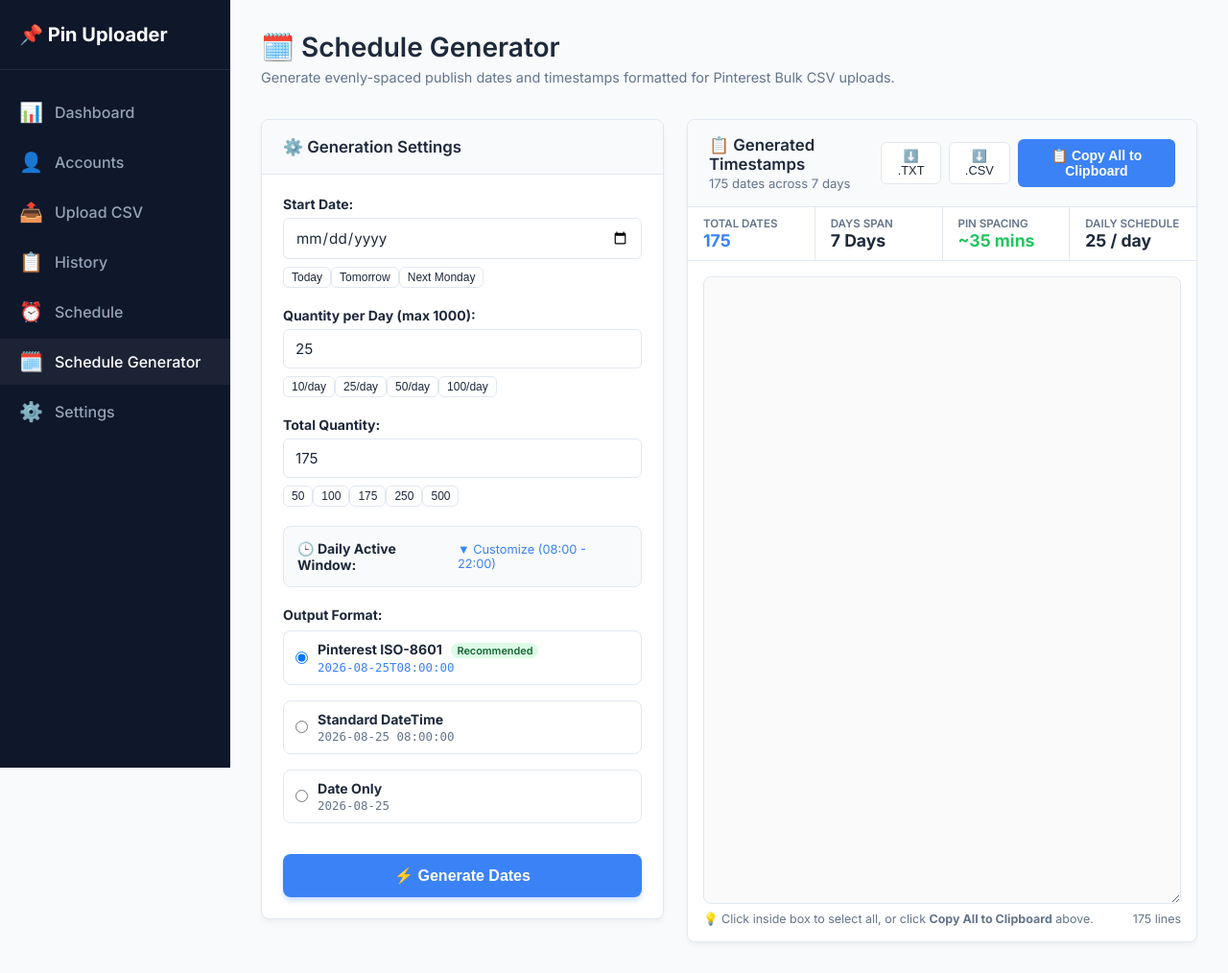
After one commit to femioja01/pinterest-bulk-uploader, a FastAPI app: template src/templates/generator.html in a window 1280 px wide. The commit adds this page. Shown: the whole page at 96% size. Run offline with FastAPI, Linux system fonts and the light colour scheme; the template is opened without the code that fills it, so the values that code supplies are empty.

Commit message:
feat: add dedicated Schedule Generator page with live ISO/standard formatting, stats summary, and 1-click clipboard copy

```diff
--- a/src/app.py
+++ b/src/app.py
@@ -82,6 +82,7 @@ from src.routes.accounts import router as accounts_router
 from src.routes.upload import router as upload_router
 from src.routes.history import router as history_router
 from src.routes.schedule import router as schedule_router
+from src.routes.generator import router as generator_router
 from src.routes.settings import router as settings_router
 
 app.include_router(dashboard_router)
@@ -89,4 +90,5 @@ app.include_router(accounts_router)
 app.include_router(upload_router)
 app.include_router(history_router)
 app.include_router(schedule_router)
+app.include_router(generator_router)
 app.include_router(settings_router)
--- a/src/templates/base.html
+++ b/src/templates/base.html
@@ -48,6 +48,12 @@
                         </a>
                     </li>
                     <li>
+                        <a href="/generator" class="{% if active_page == 'generator' %}active{% endif %}">
+                            <span class="icon">🗓️</span>
+                            <span class="text">Schedule Generator</span>
+                        </a>
+                    </li>
+                    <li>
                         <a href="/settings" class="{% if active_page == 'settings' %}active{% endif %}">
                             <span class="icon">⚙️</span>
                             <span class="text">Settings</span>
--- /dev/null
+++ b/src/templates/generator.html
@@ -0,0 +1,401 @@
+{% extends "base.html" %}
+{% set active_page = 'generator' %}
+
+{% block content %}
+<div class="page-header d-flex justify-between align-center" style="flex-wrap: wrap; gap: 12px;">
+    <div>
+        <h1 style="margin-bottom: 4px;">🗓️ Schedule Generator</h1>
+        <p class="text-muted" style="margin: 0; font-size: 0.9rem;">
+            Generate evenly-spaced publish dates and timestamps formatted for Pinterest Bulk CSV uploads.
+        </p>
+    </div>
+</div>
+
+<div class="generator-grid" style="display: grid; grid-template-columns: minmax(340px, 420px) 1fr; gap: 24px; align-items: start;">
+
+    <!-- LEFT COLUMN: INPUT CONTROLS -->
+    <div class="card" style="box-shadow: 0 4px 6px -1px rgba(0,0,0,0.05); border: 1px solid var(--border-color);">
+        <div class="card-header" style="padding: 18px 22px; border-bottom: 1px solid var(--border-color); background: #f8fafc;">
+            <h3 style="margin: 0; font-size: 1.05rem; color: var(--text-dark); display: flex; align-items: center; gap: 8px;">
+                ⚙️ Generation Settings
+            </h3>
+        </div>
+        <div class="card-body" style="padding: 22px;">
+            <form id="schedule-form" onsubmit="event.preventDefault(); generateDates();">
+
+                <!-- 1. Start Date -->
+                <div class="form-group" style="margin-bottom: 20px;">
+                    <label for="start_date" style="display: flex; justify-between; align-center; margin-bottom: 6px;">
+                        <strong>Start Date:</strong>
+                    </label>
+                    <input type="date" id="start_date" class="form-input" value="{{ default_start_date }}" required style="width: 100%; font-size: 0.95rem; padding: 10px 12px;">
+
+                    <!-- Quick Date Presets -->
+                    <div class="d-flex gap-1" style="margin-top: 8px; flex-wrap: wrap;">
+                        <button type="button" class="btn btn-secondary btn-sm" style="font-size: 0.75rem; padding: 3px 8px;" onclick="setDatePreset(0)">Today</button>
+                        <button type="button" class="btn btn-secondary btn-sm" style="font-size: 0.75rem; padding: 3px 8px;" onclick="setDatePreset(1)">Tomorrow</button>
+                        <button type="button" class="btn btn-secondary btn-sm" style="font-size: 0.75rem; padding: 3px 8px;" onclick="setDatePresetNextMonday()">Next Monday</button>
+                    </div>
+                </div>
+
+                <!-- 2. Quantity per Day -->
+                <div class="form-group" style="margin-bottom: 20px;">
+                    <label for="qty_per_day" style="margin-bottom: 6px; display: block;">
+                        <strong>Quantity per Day (max 1000):</strong>
+                    </label>
+                    <input type="number" id="qty_per_day" class="form-input" value="25" min="1" max="1000" required style="width: 100%; font-size: 0.95rem; padding: 10px 12px;" oninput="onInputsChanged()">
+
+                    <!-- Quick Qty Presets -->
+                    <div class="d-flex gap-1" style="margin-top: 8px; flex-wrap: wrap;">
+                        <button type="button" class="btn btn-secondary btn-sm" style="font-size: 0.75rem; padding: 3px 8px;" onclick="setQtyPerDay(10)">10/day</button>
+                        <button type="button" class="btn btn-secondary btn-sm" style="font-size: 0.75rem; padding: 3px 8px;" onclick="setQtyPerDay(25)">25/day</button>
+                        <button type="button" class="btn btn-secondary btn-sm" style="font-size: 0.75rem; padding: 3px 8px;" onclick="setQtyPerDay(50)">50/day</button>
+                        <button type="button" class="btn btn-secondary btn-sm" style="font-size: 0.75rem; padding: 3px 8px;" onclick="setQtyPerDay(100)">100/day</button>
+                    </div>
+                </div>
+
+                <!-- 3. Total Quantity -->
+                <div class="form-group" style="margin-bottom: 20px;">
+                    <label for="total_qty" style="margin-bottom: 6px; display: block;">
+                        <strong>Total Quantity:</strong>
+                    </label>
+                    <input type="number" id="total_qty" class="form-input" value="175" min="1" max="10000" required style="width: 100%; font-size: 0.95rem; padding: 10px 12px;" oninput="onInputsChanged()">
+
+                    <!-- Quick Total Presets -->
+                    <div class="d-flex gap-1" style="margin-top: 8px; flex-wrap: wrap;">
+                        <button type="button" class="btn btn-secondary btn-sm" style="font-size: 0.75rem; padding: 3px 8px;" onclick="setTotalQty(50)">50</button>
+                        <button type="button" class="btn btn-secondary btn-sm" style="font-size: 0.75rem; padding: 3px 8px;" onclick="setTotalQty(100)">100</button>
+                        <button type="button" class="btn btn-secondary btn-sm" style="font-size: 0.75rem; padding: 3px 8px;" onclick="setTotalQty(175)">175</button>
+                        <button type="button" class="btn btn-secondary btn-sm" style="font-size: 0.75rem; padding: 3px 8px;" onclick="setTotalQty(250)">250</button>
+                        <button type="button" class="btn btn-secondary btn-sm" style="font-size: 0.75rem; padding: 3px 8px;" onclick="setTotalQty(500)">500</button>
+                    </div>
+                </div>
+
+                <!-- 4. Active Daily Time Window (Collapsible) -->
+                <div style="background: #f8fafc; border: 1px solid var(--border-color); border-radius: 8px; padding: 14px; margin-bottom: 20px;">
+                    <div class="d-flex justify-between align-center" style="cursor: pointer;" onclick="toggleTimeWindow()">
+                        <strong style="font-size: 0.88rem; color: var(--text-dark);">🕒 Daily Active Window:</strong>
+                        <span id="btn-toggle-time" style="font-size: 0.8rem; color: var(--primary);">▼ Customize (08:00 - 22:00)</span>
+                    </div>
+
+                    <div id="time-window-details" style="display: none; margin-top: 12px; padding-top: 12px; border-top: 1px solid var(--border-color);">
+                        <div class="d-flex gap-2" style="margin-bottom: 8px;">
+                            <div style="flex: 1;">
+                                <label for="daily_start" style="font-size: 0.78rem; color: var(--text-muted); display: block; margin-bottom: 4px;">First Pin Time</label>
+                                <input type="time" id="daily_start" class="form-input" value="08:00" style="padding: 6px 10px; font-size: 0.88rem;" onchange="generateDates()">
+                            </div>
+                            <div style="flex: 1;">
+                                <label for="daily_end" style="font-size: 0.78rem; color: var(--text-muted); display: block; margin-bottom: 4px;">Last Pin Time</label>
+                                <input type="time" id="daily_end" class="form-input" value="22:00" style="padding: 6px 10px; font-size: 0.88rem;" onchange="generateDates()">
+                            </div>
+                        </div>
+                        <p class="text-muted" style="font-size: 0.75rem; margin: 0;">Pins will be spaced evenly between these hours each day.</p>
+                    </div>
+                </div>
+
+                <!-- 5. Output Format Selector -->
+                <div class="form-group" style="margin-bottom: 24px;">
+                    <label style="margin-bottom: 8px; display: block;"><strong>Output Format:</strong></label>
+
+                    <div style="display: flex; flex-direction: column; gap: 8px;">
+                        <!-- ISO Format -->
+                        <label style="display: flex; align-items: center; gap: 10px; padding: 10px 12px; border: 1px solid var(--border-color); border-radius: 8px; background: #ffffff; cursor: pointer; transition: all 0.15s;" id="label-fmt-iso">
+                            <input type="radio" name="format_choice" value="iso" checked onchange="onFormatChanged('iso')">
+                            <div>
+                                <strong style="font-size: 0.88rem; color: var(--text-dark);">Pinterest ISO-8601</strong>
+                                <span class="status-badge badge-success" style="font-size: 0.68rem; padding: 1px 6px; margin-left: 6px;">Recommended</span>
+                                <div style="font-family: monospace; font-size: 0.78rem; color: var(--primary); margin-top: 2px;">2026-08-25T08:00:00</div>
+                            </div>
+                        </label>
+
+                        <!-- Standard Format -->
+                        <label style="display: flex; align-items: center; gap: 10px; padding: 10px 12px; border: 1px solid var(--border-color); border-radius: 8px; background: #ffffff; cursor: pointer; transition: all 0.15s;" id="label-fmt-standard">
+                            <input type="radio" name="format_choice" value="standard" onchange="onFormatChanged('standard')">
+                            <div>
+                                <strong style="font-size: 0.88rem; color: var(--text-dark);">Standard DateTime</strong>
+                                <div style="font-family: monospace; font-size: 0.78rem; color: var(--text-muted); margin-top: 2px;">2026-08-25 08:00:00</div>
+                            </div>
+                        </label>
+
+                        <!-- Date Only -->
+                        <label style="display: flex; align-items: center; gap: 10px; padding: 10px 12px; border: 1px solid var(--border-color); border-radius: 8px; background: #ffffff; cursor: pointer; transition: all 0.15s;" id="label-fmt-date_only">
+                            <input type="radio" name="format_choice" value="date_only" onchange="onFormatChanged('date_only')">
+                            <div>
+                                <strong style="font-size: 0.88rem; color: var(--text-dark);">Date Only</strong>
+                                <div style="font-family: monospace; font-size: 0.78rem; color: var(--text-muted); margin-top: 2px;">2026-08-25</div>
+                            </div>
+                        </label>
+                    </div>
+                </div>
+
+                <!-- Generate Button -->
+                <button type="submit" class="btn btn-primary btn-block" style="padding: 12px; font-size: 1rem; font-weight: 600; width: 100%; border-radius: 8px; box-shadow: 0 4px 6px -1px rgba(59,130,246,0.3);">
+                    ⚡ Generate Dates
+                </button>
+            </form>
+        </div>
+    </div>
+
+    <!-- RIGHT COLUMN: OUTPUT & EXPORT -->
+    <div class="card" style="box-shadow: 0 4px 6px -1px rgba(0,0,0,0.05); border: 1px solid var(--border-color); display: flex; flex-direction: column; height: 100%;">
+
+        <!-- Summary Stats Banner -->
+        <div style="padding: 16px 22px; background: #f8fafc; border-bottom: 1px solid var(--border-color);" class="d-flex justify-between align-center" style="flex-wrap: wrap; gap: 12px;">
+            <div>
+                <h3 style="margin: 0; font-size: 1.05rem; color: var(--text-dark);">📋 Generated Timestamps</h3>
+                <div style="font-size: 0.82rem; color: var(--text-muted); margin-top: 2px;" id="summary-text">
+                    175 dates across 7 days
+                </div>
+            </div>
+
+            <!-- Action Buttons -->
+            <div class="d-flex gap-2 align-center">
+                <button type="button" class="btn btn-secondary btn-sm" onclick="downloadOutput('txt')" title="Download as text file">
+                    ⬇️ .TXT
+                </button>
+                <button type="button" class="btn btn-secondary btn-sm" onclick="downloadOutput('csv')" title="Download as CSV column">
+                    ⬇️ .CSV
+                </button>
+                <button type="button" class="btn btn-primary" id="btn-copy-main" onclick="copyGeneratedDates()" style="font-weight: 600; padding: 8px 18px;">
+                    📋 Copy All to Clipboard
+                </button>
+            </div>
+        </div>
+
+        <!-- Quick Summary Metrics Bar -->
+        <div style="display: grid; grid-template-columns: repeat(auto-fit, minmax(130px, 1fr)); gap: 1px; background: var(--border-color); border-bottom: 1px solid var(--border-color);">
+            <div style="background: #ffffff; padding: 10px 16px;">
+                <div style="font-size: 0.72rem; color: var(--text-muted); text-transform: uppercase; font-weight: 600;">Total Dates</div>
+                <div style="font-size: 1.1rem; font-weight: 700; color: var(--primary);" id="stat-total-dates">175</div>
+            </div>
+            <div style="background: #ffffff; padding: 10px 16px;">
+                <div style="font-size: 0.72rem; color: var(--text-muted); text-transform: uppercase; font-weight: 600;">Days Span</div>
+                <div style="font-size: 1.1rem; font-weight: 700; color: var(--text-dark);" id="stat-days-span">7 Days</div>
+            </div>
+            <div style="background: #ffffff; padding: 10px 16px;">
+                <div style="font-size: 0.72rem; color: var(--text-muted); text-transform: uppercase; font-weight: 600;">Pin Spacing</div>
+                <div style="font-size: 1.1rem; font-weight: 700; color: var(--success);" id="stat-spacing">~35 mins</div>
+            </div>
+            <div style="background: #ffffff; padding: 10px 16px;">
+                <div style="font-size: 0.72rem; color: var(--text-muted); text-transform: uppercase; font-weight: 600;">Daily Schedule</div>
+                <div style="font-size: 1.1rem; font-weight: 700; color: var(--text-dark);" id="stat-daily-schedule">25 / day</div>
+            </div>
+        </div>
+
+        <!-- Output Textarea with Line Numbers -->
+        <div class="card-body" style="padding: 16px; flex: 1; display: flex; flex-direction: column;">
+            <div style="position: relative; flex: 1; min-height: 420px; display: flex;">
+                <textarea id="output-textarea" readonly style="width: 100%; min-height: 420px; font-family: ui-monospace, SFMono-Regular, Menlo, Monaco, Consolas, monospace; font-size: 0.88rem; line-height: 1.6; padding: 14px 16px; border: 1px solid var(--border-color); border-radius: 8px; background: #fafafa; color: #0f172a; resize: vertical; white-space: pre;" onclick="this.select();"></textarea>
+            </div>
+            <div class="d-flex justify-between align-center" style="margin-top: 8px; font-size: 0.78rem; color: var(--text-muted);">
+                <span>💡 Click inside box to select all, or click <strong>Copy All to Clipboard</strong> above.</span>
+                <span id="line-counter">175 lines</span>
+            </div>
+        </div>
+    </div>
+</div>
+
+{% endblock %}
+
+{% block scripts %}
+<script>
+    let currentDatesRaw = []; // Stores date objects
+    let currentFormat = 'iso';
+
+    // Initialize on page load
+    window.addEventListener('DOMContentLoaded', () => {
+        generateDates();
+    });
+
+    function setDatePreset(daysFromToday) {
+        const d = new Date();
+        d.setDate(d.getDate() + daysFromToday);
+        document.getElementById('start_date').value = d.toISOString().substring(0, 10);
+        generateDates();
+    }
+
+    function setDatePresetNextMonday() {
+        const d = new Date();
+        const day = d.getDay();
+        const diff = d.getDate() + ((7 - day + 1) % 7 || 7);
+        d.setDate(diff);
+        document.getElementById('start_date').value = d.toISOString().substring(0, 10);
+        generateDates();
+    }
+
+    function setQtyPerDay(qty) {
+        document.getElementById('qty_per_day').value = qty;
+        generateDates();
+    }
+
+    function setTotalQty(total) {
+        document.getElementById('total_qty').value = total;
+        generateDates();
+    }
+
+    function onInputsChanged() {
+        generateDates();
+    }
+
+    function toggleTimeWindow() {
+        const details = document.getElementById('time-window-details');
+        const btn = document.getElementById('btn-toggle-time');
+        if (details.style.display === 'none' || !details.style.display) {
+            details.style.display = 'block';
+            btn.textContent = '▲ Close Window';
+        } else {
+            details.style.display = 'none';
+            btn.textContent = '▼ Customize (08:00 - 22:00)';
+        }
+    }
+
+    function onFormatChanged(fmt) {
+        currentFormat = fmt;
+        renderDatesOutput();
+    }
+
+    function generateDates() {
+        const startDateStr = document.getElementById('start_date').value;
+        const qtyPerDay = parseInt(document.getElementById('qty_per_day').value) || 25;
+        const totalQty = parseInt(document.getElementById('total_qty').value) || 175;
+        const dailyStart = document.getElementById('daily_start').value || '08:00';
+        const dailyEnd = document.getElementById('daily_end').value || '22:00';
+
+        if (!startDateStr || qtyPerDay <= 0 || totalQty <= 0) return;
+
+        const [sYear, sMonth, sDay] = startDateStr.split('-').map(Number);
+        const [startH, startM] = dailyStart.split(':').map(Number);
+        const [endH, endM] = dailyEnd.split(':').map(Number);
+
+        let startSeconds = startH * 3600 + startM * 60;
+        let endSeconds = endH * 3600 + endM * 60;
+        if (endSeconds <= startSeconds) {
+            endSeconds = startSeconds + 14 * 3600;
+        }
+
+        const windowDuration = endSeconds - startSeconds;
+        let currentDay = new Date(sYear, sMonth - 1, sDay);
+        let pinsGenerated = 0;
+        currentDatesRaw = [];
+
+        while (pinsGenerated < totalQty) {
+            const todayPins = Math.min(qtyPerDay, totalQty - pinsGenerated);
+            const stepSeconds = todayPins > 1 ? windowDuration / (todayPins - 1) : 0;
+
+            for (let i = 0; i < todayPins; i++) {
+                const secOffset = Math.floor(startSeconds + i * stepSeconds);
+                const h = Math.floor(secOffset / 3600) % 24;
+                const m = Math.floor((secOffset % 3600) / 60);
+                const s = secOffset % 60;
+
+                const dt = new Date(currentDay.getFullYear(), currentDay.getMonth(), currentDay.getDate(), h, m, s);
+                currentDatesRaw.push(dt);
+                pinsGenerated++;
+            }
+
+            currentDay.setDate(currentDay.getDate() + 1);
+        }
+
+        // Calculate summary metrics
+        const totalDays = Math.ceil(totalQty / qtyPerDay);
+        const avgSpacingMins = qtyPerDay > 1 ? Math.round((windowDuration / (qtyPerDay - 1)) / 60) : windowDuration / 60;
+
+        document.getElementById('stat-total-dates').textContent = totalQty;
+        document.getElementById('stat-days-span').textContent = `${totalDays} Day${totalDays > 1 ? 's' : ''}`;
+        document.getElementById('stat-spacing').textContent = `~${avgSpacingMins} mins`;
+        document.getElementById('stat-daily-schedule').textContent = `${qtyPerDay} / day`;
+
+        const firstDt = currentDatesRaw[0];
+        const lastDt = currentDatesRaw[currentDatesRaw.length - 1];
+        const monthNames = ["Jan", "Feb", "Mar", "Apr", "May", "Jun", "Jul", "Aug", "Sep", "Oct", "Nov", "Dec"];
+
+        if (firstDt && lastDt) {
+            document.getElementById('summary-text').textContent =
+                `${totalQty} dates spanning ${totalDays} day${totalDays > 1 ? 's' : ''} (${monthNames[firstDt.getMonth()]} ${firstDt.getDate()}, ${firstDt.getFullYear()} → ${monthNames[lastDt.getMonth()]} ${lastDt.getDate()}, ${lastDt.getFullYear()})`;
+        }
+
+        renderDatesOutput();
+    }
+
+    function renderDatesOutput() {
+        const formattedLines = currentDatesRaw.map(dt => {
+            const pad = (n) => String(n).padStart(2, '0');
+            const year = dt.getFullYear();
+            const month = pad(dt.getMonth() + 1);
+            const day = pad(dt.getDate());
+            const hours = pad(dt.getHours());
+            const mins = pad(dt.getMinutes());
+            const secs = pad(dt.getSeconds());
+
+            if (currentFormat === 'iso') {
+                return `${year}-${month}-${day}T${hours}:${mins}:${secs}`;
+            } else if (currentFormat === 'standard') {
+                return `${year}-${month}-${day} ${hours}:${mins}:${secs}`;
+            } else if (currentFormat === 'date_only') {
+                return `${year}-${month}-${day}`;
+            }
+            return `${year}-${month}-${day}T${hours}:${mins}:${secs}`;
+        });
+
+        const outputText = formattedLines.join('\n');
+        document.getElementById('output-textarea').value = outputText;
+        document.getElementById('line-counter').textContent = `${formattedLines.length} lines`;
+    }
+
+    function copyGeneratedDates() {
+        const textarea = document.getElementById('output-textarea');
+        if (!textarea.value) {
+            showToast('No dates to copy', 'error');
+            return;
+        }
+
+        navigator.clipboard.writeText(textarea.value)
+            .then(() => {
+                const btn = document.getElementById('btn-copy-main');
+                const originalHtml = btn.innerHTML;
+                btn.innerHTML = `✓ Copied ${currentDatesRaw.length} Dates!`;
+                btn.style.backgroundColor = '#16a34a';
+                btn.style.borderColor = '#16a34a';
+
+                showToast(`✓ Copied ${currentDatesRaw.length} timestamps to clipboard!`, 'success');
+
+                setTimeout(() => {
+                    btn.innerHTML = originalHtml;
+                    btn.style.backgroundColor = '';
+                    btn.style.borderColor = '';
+                }, 2000);
+            })
+            .catch(() => {
+                textarea.select();
+                document.execCommand('copy');
+                showToast(`✓ Copied ${currentDatesRaw.length} timestamps to clipboard!`, 'success');
+            });
+    }
+
+    function downloadOutput(type) {
+        const textarea = document.getElementById('output-textarea');
+        if (!textarea.value) return;
+
+        let content = textarea.value;
+        let filename = `pinterest_schedule_${currentDatesRaw.length}_pins.${type}`;
+        let mimeType = 'text/plain';
+
+        if (type === 'csv') {
+            content = 'Publish Date\n' + content;
+            mimeType = 'text/csv';
+        }
+
+        const blob = new Blob([content], { type: mimeType });
+        const url = URL.createObjectURL(blob);
+        const a = document.createElement('a');
+        a.href = url;
+        a.download = filename;
+        document.body.appendChild(a);
+        a.click();
+        document.body.removeChild(a);
+        URL.revokeObjectURL(url);
+
+        showToast(`Downloaded ${filename}!`, 'success');
+    }
+</script>
+{% endblock %}
```
Also changed, not shown: src/routes/generator.py (added, +106 -0 lines).
